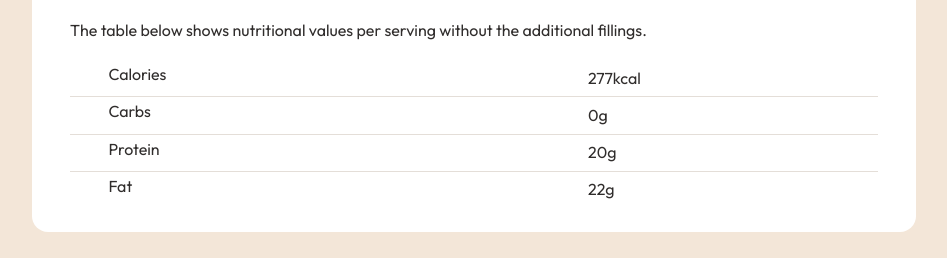
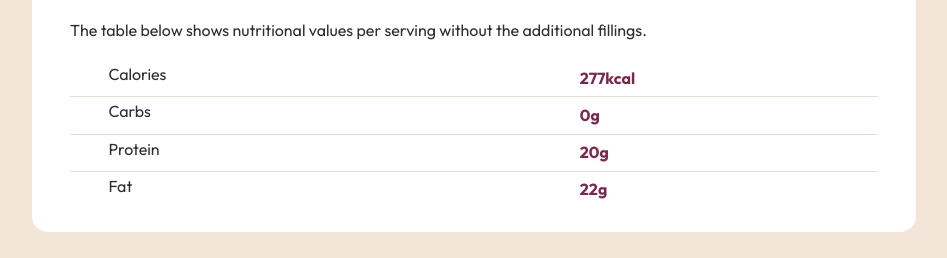
Before and after one commit to itsadnwn/recipe-page-main, a plain HTML site: page index.html in a window 1280 px wide. Shown: the part 1575-1833 px from the top of the page, without its empty margins (166-1113 px from the left). Drawn offline with Linux system fonts and the light colour scheme.

Commit message:
Add files via upload

```diff
--- a/resources/css/style.css
+++ b/resources/css/style.css
@@ -71,6 +71,11 @@ table td:not(:last-child) {
     padding-left: 3vw;
 }
 
+#nutrition-value {
+    font-weight: 700;
+    color: hsl(332, 51%, 32%);
+}
+
 /* mobile version */
 @media only screen and (max-width: 600px) {
     body {
```
